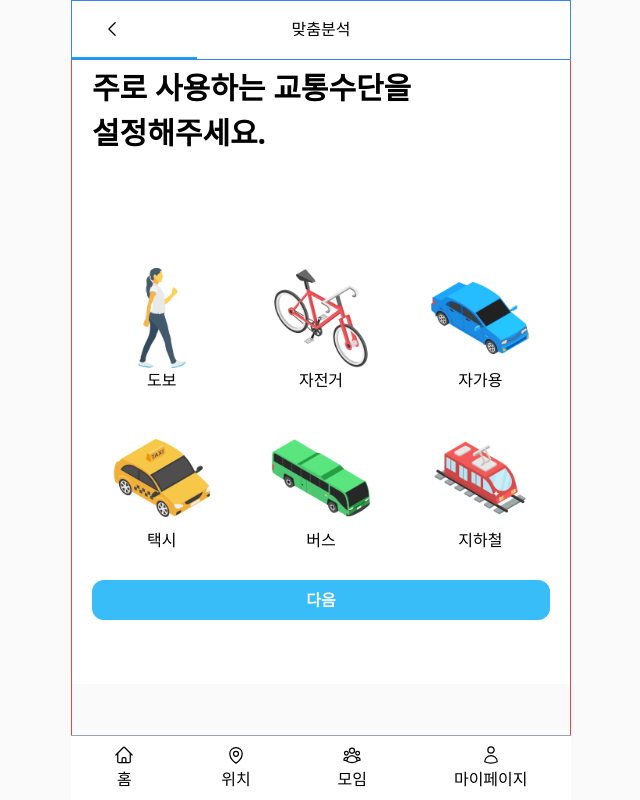
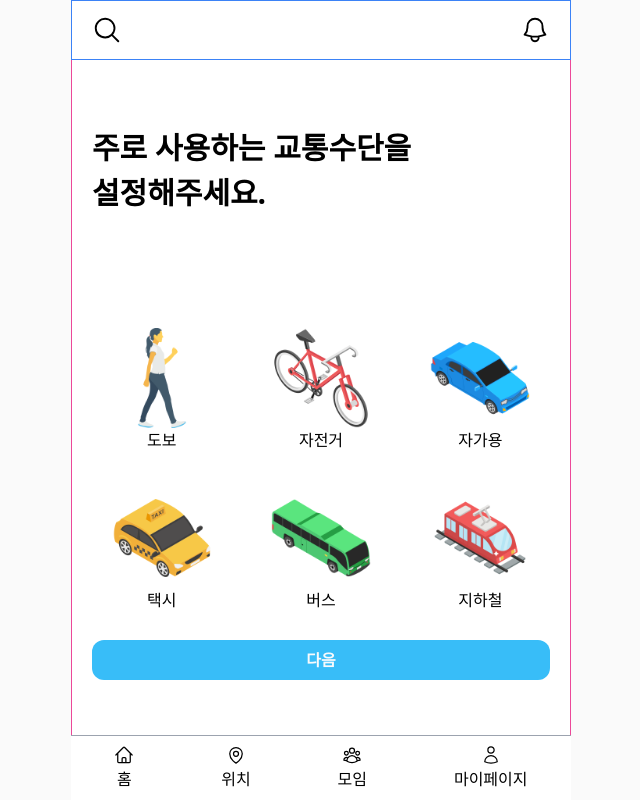
Before and after one commit to Mallang-Mallang/Damoim, a Next.js app: page /Find in a window 1280 px wide. Shown: the whole page, without its empty margins (319-959 px from the left). Built offline with nearby package versions, Linux system fonts and the light colour scheme.

Commit message:
[ Web ] Feat Component Css

```diff
--- a/components/common/Map.tsx
+++ b/components/common/Map.tsx
@@ -35,9 +35,7 @@ function Map({ latitude, longitude }: MapProps) {
 
     return () => mapScript.removeEventListener('load', onLoadKakaoMap);
   }, [latitude, longitude]);
-  return (
-    <div id="map" className="w-full h-[550px] border border-green-500"></div>
-  );
+  return <div id="map" className="w-full h-full border border-green-500"></div>;
 }
 
 export default Map;
--- a/components/layout/Header.tsx
+++ b/components/layout/Header.tsx
@@ -11,15 +11,52 @@ interface HaederProps {
 }
 
 const Header = ({ path }: HaederProps) => {
-  return path === '/location' ? (
-    <div className="flex w-[500px] h-[60px] px-5 justify-between items-center fixed top-0 bg-white z-20 border border-blue-500">
-      <ChevronLeftIcon className="w-[30px] h-[30px] cursor-pointer hover:text-blue-700" />
-      <ArrowUpTrayIcon className="w-[30px] h-[30px] cursor-pointer hover:text-blue-700" />
-    </div>
-  ) : (
-    <div className="flex w-[500px] h-[60px] px-5 justify-between items-center fixed top-0 bg-white z-20 border border-blue-500">
-      <MagnifyingGlassIcon className="w-[30px] h-[30px] cursor-pointer hover:text-blue-700" />
-      <BellIcon className="w-[30px] h-[30px] cursor-pointer hover:text-blue-700" />
+  const haederType = () => {
+    if (path === '/location') {
+      return (
+        <>
+          <ChevronLeftIcon className="w-[30px] h-[30px] cursor-pointer hover:text-blue-700 ml-5" />
+          <ArrowUpTrayIcon className="w-[30px] h-[30px] cursor-pointer hover:text-blue-700 mr-5" />
+        </>
+      );
+    } else if (
+      path === '/add_schedule' ||
+      path === '/find' ||
+      path === '/find2'
+    ) {
+      return (
+        <div className="flex flex-col w-full">
+          <div className="w-full flex justify-around items-center py-3">
+            <Link href="/">
+              <ChevronLeftIcon className="w-[30px] h-[30px] cursor-pointer hover:text-blue-700 ml-5" />
+            </Link>
+            <h1 className="w-full text-center">맞춤분석</h1>
+            <div className="flex-none w-[30px] mr-5"></div>
+          </div>
+          <div
+            className={`border-2 border-sky-500 ${
+              path === '/add_schedule'
+                ? 'w-1/3'
+                : path === '/find'
+                ? 'w-2/3'
+                : 'w-3/3'
+            }`}
+          ></div>
+        </div>
+      );
+    } else {
+      return (
+        <>
+          <MagnifyingGlassIcon className="w-[30px] h-[30px] cursor-pointer hover:text-blue-700 ml-5" />
+          <BellIcon className="w-[30px] h-[30px] cursor-pointer hover:text-blue-700 mr-5" />
+        </>
+      );
+    }
+  };
+
+  return (
+    <div className="flex w-[500px] h-[60px] justify-between items-center fixed top-0 bg-white z-20 border border-blue-500">
+      {haederType()}
     </div>
   );
 };
--- a/components/layout/HeaderLocation.tsx
+++ /dev/null
@@ -1,21 +0,0 @@
-import { ChevronLeftIcon } from '@heroicons/react/24/solid';
-import Link from 'next/link';
-
-const HeaderLocation = () => {
-  return (
-    <div className="flex w-[500px] h-[60px] flex-col fixed top-0 bg-white z-20 border border-blue-500">
-      <div className="w-full flex justify-around items-center px-5 py-2">
-        <Link href="/" className="flex-none px-2.5 py-1.5">
-          <ChevronLeftIcon className="w-5 h-7" />
-        </Link>
-        <h1 className="w-full flex-1 text-center">맞춤분석</h1>
-        <div className="flex-none w-10"></div>
-      </div>
-      <div className="w-full flex-1 h-0.5 flex">
-        <div className="w-3/12 h-full bg-sky-500"></div>
-      </div>
-    </div>
-  );
-};
-
-export default HeaderLocation;
--- a/components/layout/LayoutLocation.tsx
+++ /dev/null
@@ -1,15 +0,0 @@
-import { PropsWithChildren } from 'react';
-import Tabbar from './Tabbar';
-import HeaderLocation from './HeaderLocation';
-
-const LayoutLocation = ({ children }: PropsWithChildren) => {
-  return (
-    <div className="flex w-full justify-center h-screen bg-zinc-50 overflow-auto">
-      <HeaderLocation />
-      <div className="w-[500px]  border border-red-500">{children}</div>
-      <Tabbar />
-    </div>
-  );
-};
-
-export default LayoutLocation;
--- a/components/layout/index.tsx
+++ b/components/layout/index.tsx
@@ -8,7 +8,7 @@ const Layout = ({ children }: PropsWithChildren) => {
   return (
     <div className="flex justify-center w-full h-screen bg-zinc-50 overflow-auto">
       <Header path={router.pathname} />
-      <div className="w-[500px] h-full pt-[60px] border border-pink-500">
+      <div className="w-[500px] h-full pt-[60px] border border-pink-500 bg-white">
         {children}
       </div>
       <Tabbar />
--- a/pages/Find.tsx
+++ b/pages/Find.tsx
@@ -1,4 +1,3 @@
-import LayoutLocation from '@/components/layout/LayoutLocation';
 import { ReactElement, useState } from 'react';
 import Image from 'next/image';
 import Link from 'next/link';
@@ -8,7 +7,7 @@ const Find = () => {
 
   const handleSelect = (id: number) => {
     const newBtn = btn.map((item) => {
-      if (item.id === id) {
+      if (item.id === id || item.selected) {
         item.selected = !item.selected;
       }
       return item;
@@ -60,10 +59,6 @@ const Find = () => {
 };
 export default Find;
 
-Find.getLayout = function getLayout(page: ReactElement) {
-  return <LayoutLocation>{page}</LayoutLocation>;
-};
-
 const txp = [
   {
     id: 0,
--- a/pages/Find2.tsx
+++ b/pages/Find2.tsx
@@ -1,4 +1,3 @@
-import LayoutLocation from '@/components/layout/LayoutLocation';
 import { ReactElement, useState } from 'react';
 import Image from 'next/image';
 
@@ -7,7 +6,7 @@ const Find = () => {
 
   const handleSelect = (id: number) => {
     const newBtn = btn.map((item) => {
-      if (item.id === id) {
+      if (item.id === id || item.selected) {
         item.selected = !item.selected;
       }
       return item;
@@ -56,10 +55,6 @@ const Find = () => {
   );
 };
 export default Find;
-
-Find.getLayout = function getLayout(page: ReactElement) {
-  return <LayoutLocation>{page}</LayoutLocation>;
-};
 
 const txp = [
   {
--- a/pages/_app.tsx
+++ b/pages/_app.tsx
@@ -10,16 +10,10 @@ declare global {
   }
 }
 
-interface MyAppProps extends AppProps {
-  Component: NextPageWithLayout;
+export default function App({ Component, pageProps }: AppProps) {
+  return (
+    <Layout>
+      <Component {...pageProps} />
+    </Layout>
+  );
 }
-
-type NextPageWithLayout = NextPage & {
-  getLayout?: (page: React.ReactElement) => React.ReactNode;
-};
-
-export default function App({ Component, pageProps }: MyAppProps) {
-  const getLayout = Component.getLayout ?? ((page) => <Layout>{page}</Layout>);
-
-  return getLayout(<Component {...pageProps} />);
-}
--- a/pages/add_schedule.tsx
+++ b/pages/add_schedule.tsx
@@ -1,5 +1,6 @@
-// import LayoutLocation from '@/components/layout/LayoutLocation';
+import Map from '@/components/common/Map';
 import { MagnifyingGlassIcon, MapPinIcon } from '@heroicons/react/24/outline';
+import Link from 'next/link';
 import { ReactElement } from 'react';
 
 const Location = () => {
@@ -18,7 +19,10 @@ const Location = () => {
             className="w-full pl-8 py-2 pr-2 rounded-3xl bg-gray-200 placeholder-gray-400"
           />
         </div>
-        <div className="w-full h-64 bg-gray-200">지도영역</div>
+        <div className="w-full h-64 bg-gray-200 overflow-clip">
+          {' '}
+          <Map latitude={37.403331351471266} longitude={126.93067769029214} />
+        </div>
         <div>
           <input
             type="text"
@@ -31,17 +35,18 @@ const Location = () => {
             className="w-full bg-transparent placeholder-gray-700 py-2 px-2 border-b-2 border-gray-700 focus:outline-none focus:border-b-2 focus:border-sky-500"
           />
         </div>
-        <button className="relative w-full py-2 px-2 rounded-3xl border-solid border-2 border-sky-500">
-          <MapPinIcon className="absolute w-5 h-5 stroke-sky-500" />
-          <span className="text-sky-500 font-semibold">현위치로 주소 설정</span>
+        <button className="relative w-full py-2 px-2 rounded-3xl border-solid border-2 border-sky-500 text-sky-500 font-semibold hover:bg-sky-500 hover:text-white hover:border-white">
+          <MapPinIcon className="absolute w-5 h-5" />
+          현위치로 주소 설정
         </button>
+        <Link href="./find">
+          <button className="relative w-full py-2 px-2 rounded-3xl border-solid border-2 border-sky-500 text-sky-500 font-semibold hover:bg-sky-500 hover:text-white hover:border-white">
+            다음
+          </button>
+        </Link>
       </div>
     </div>
   );
 };
 
 export default Location;
-
-Location.getLayout = function getLayout(page: ReactElement) {
-  return <LayoutLocation>{page}</LayoutLocation>;
-};
--- a/pages/index.tsx
+++ b/pages/index.tsx
@@ -14,7 +14,7 @@ export default function Home() {
       <div className="px-5 h-[910px] bg-white">
         <div className="flex justify-between items-center mb-[105px]">
           <h1 className="text-[30px] font-semibold">전체 모임</h1>
-          <Link href="./find">
+          <Link href="./add_schedule">
             <div className="flex border-2 border-[#43ABE5] text-[#43ABE5] font-semibold w-[120px] h-[40px] rounded-full justify-center items-center">
               일정 추가
             </div>
```
